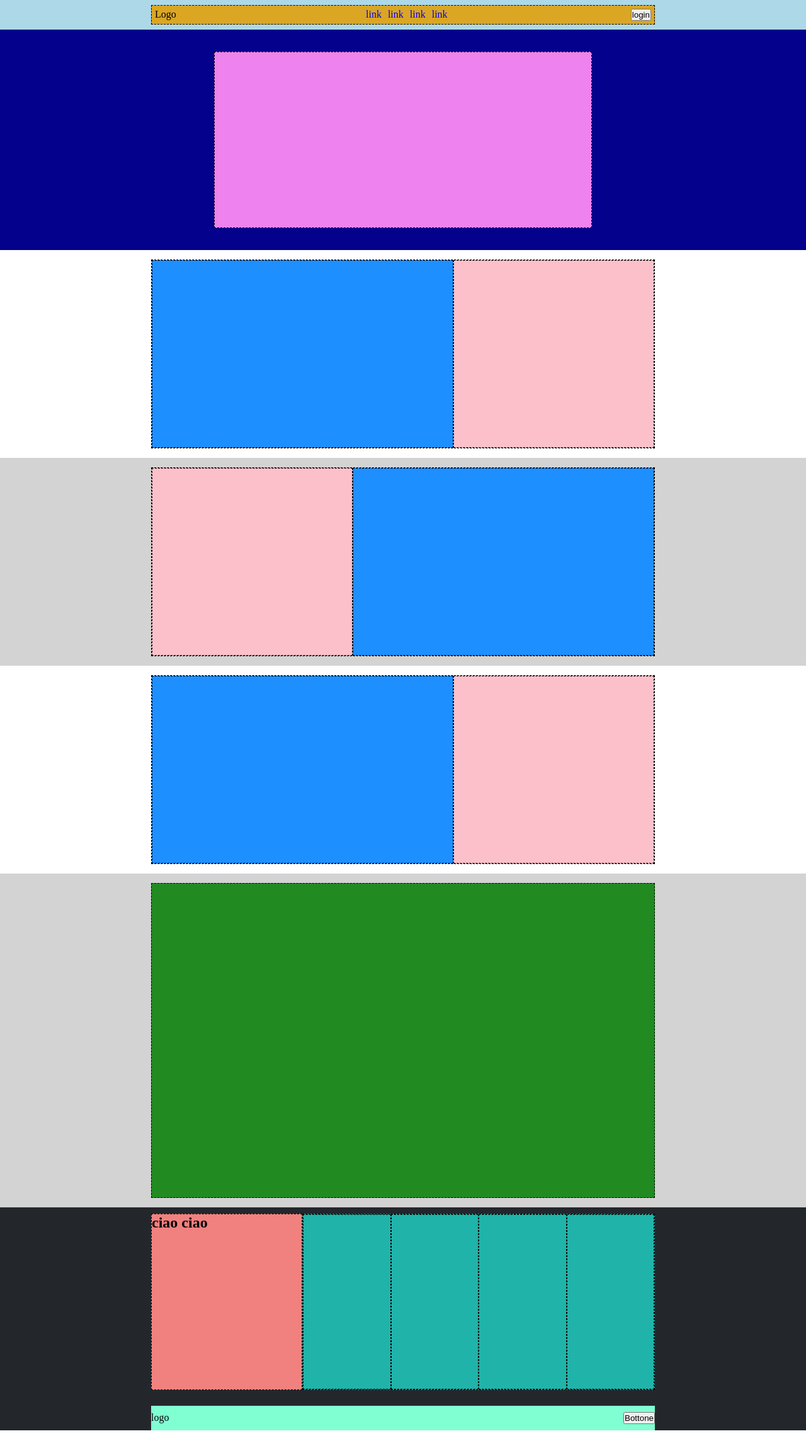
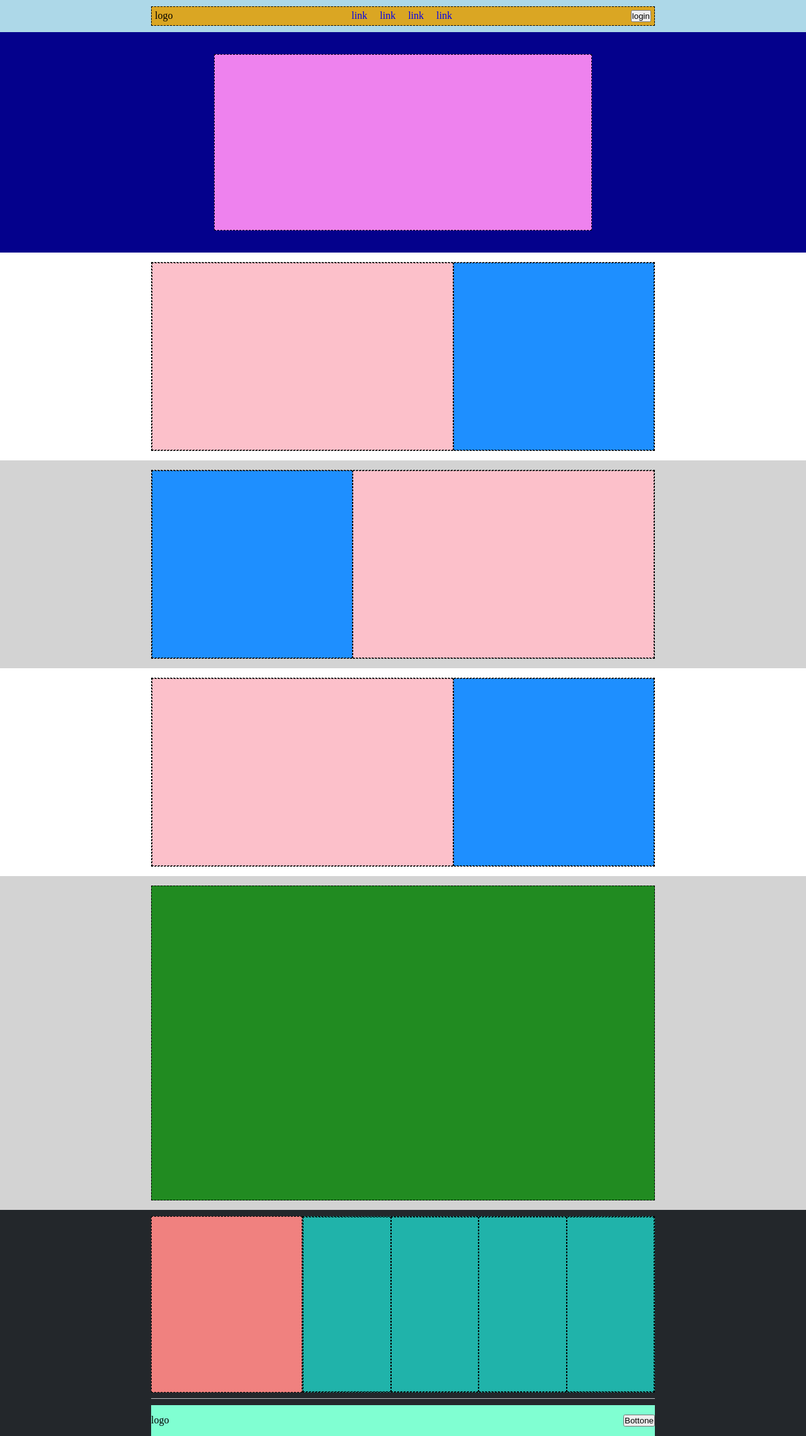
Before and after one commit to nicolaparutto/htmlcss-struttura-discord, a plain HTML site: page index.html in a window 1280 px wide. Shown: the whole page at 63% size. Drawn offline with Linux system fonts and the light colour scheme.

Commit message:
[ad]final corrections

```diff
--- a/assets/css/style.css
+++ b/assets/css/style.css
@@ -1,124 +1,118 @@
-/* ----main style---- */
+/* ===CSS Reset=== */
 *{
-   box-sizing: border-box;
    margin: 0;
    padding: 0;
+   box-sizing: border-box;
 }
 
-/* ----utility---- */
+/* ===Utility=== */
+/* ___debug e bor-line sono utility da rimuovere___ */
+.debug{
+   background-color: black;
+   border: 1px solid red;
+}
+.bor-line{
+   border: 1px dashed black;
+}
 .container{
-   margin: 0px auto;
+   margin: 0 auto;
    max-width: 800px;
 }
-
-.debug{
-   background-color: black; /*DIMENSION-DEBUG*/
-   border: 1px solid red;
+.bg-grey{
+   background-color: lightgray;
 }
 
-/* ====header style==== */
+/* =====Header style===== */
 header{
    background-color: #ADD8E8;
-   padding: 8px;
+   padding-top: 10px;
 }
+/* nav section */
 header .navbar{
    display: flex;
    justify-content: space-between;
+   background-color: #DAA623;
    padding: 5px;
-   border: 1px dashed black; /*DIMENSION-DEBUG*/
-   background-color: #DAA623;
 }
 .navbar nav ul{
    display: flex;
    list-style: none;
 }
-.navbar nav ul li{
-   padding-left: 10px;
+.navbar ul li{
+   padding: 0 10px;
 }
 .navbar nav ul li a{
    text-decoration: none;
 }
-/* ----hero section--- */
+/* hero section */
 .hero-section{
    background-color: #04018c;
-   width: 100%;
-   height: 350px; /*DIMENSION-DEBUG*/
+   height: 350px; /*Da Rimuovere*/
    display: flex;
    justify-content: center;
    align-items: center;
+   margin-top: 10px;
 }
 .hero-content{
    width: 600px;
-   height: 280px; /*DIMENSION-DEBUG*/
+   height: 280px; /*Da Rimuovere*/
    background-color: #EE82EE;
-   border: 1px dashed black; /*DIMENSION-DEBUG*/
    text-align: center;
 }
 
-/* ====banner section==== */
-.banner-section{
-   background-color: #fff;
+/* =====Main style===== */
+/* banner section */
+.banner-container{
    padding: 15px;
-}
-.bg-grey{
-   background-color: lightgray;
 }
 .banner{
    display: flex;
-   height: 300px; /*DIMENSION-DEBUG*/
-   border: 1px dashed black;
-}
-.banner .testo{
-   width: 40%;
-   background-color: #FCC0CA;
-   border: 1px dashed black; /*DIMENSION-DEBUG*/
+   height: 300px; /*Da Rimuovere*/
 }
 .banner .img{
    width: 60%;
+   background-color: #FCC0CA;
+}
+.banner .text{
+   width: 40%;
    background-color: #1E8FFF;
-   border: 1px dashed black; /*DIMENSION-DEBUG*/
+}
+.end-banner{
+   background-color: #218B21;
+   height: 500px; /*Da Rimuovere*/
 }
 
-.end-banner{
-   background-color: #218B21;
-   height: 500px; /*DIMENSION-DEBUG*/
-   border: 1px dashed black; /*DIMENSION-DEBUG*/
-}
-
-/* ====footer==== */
-/* ---footer section--- */
+/* =====Footer style===== */
 footer{
    background-color: #23272B;
 }
-
+/* footer section */
 footer section{
    display: flex;
-   height: 300px; /*DIMENSION-DEBUG*/
+   height: 300px; /*Da Rimuovere*/
    padding: 10px 0;
-
+   border-bottom: 1px solid #bbc0c3;
 }
-
-footer .footer-social{
+footer .footer-title{
    background-color: #F0817F;
-   height: 280px; /*DIMENSION-DEBUG*/
+   height: 280px; /*Da Rimuovere*/
    width: 30%;
-   border: 1px dashed black; /*DIMENSION-DEBUG*/
 }
 footer .footer-info{
    background-color: #20B3AA;
    display: flex;
-   height: 280px; /*DIMENSION-DEBUG*/
+   height: 280px; /*Da Rimuovere*/
    width: 70%;
-   border: 1px dashed black; /*DIMENSION-DEBUG*/
 }
 footer .footer-info div{
-   border: 1px dashed black;
-   width: 25%; /*DIMENSION-DEBUG*/
+   width: 25%;
+   border: 1px dashed black; /*Da Rimuovere*/
 }
+/* footer end */
 .footer-end{
    display: flex;
    justify-content: space-between;
    background-color: #80FFD2;
-   padding: 10px 0;
-   margin-top: 15px;
+   padding: 15px 0;
+   margin-top: 10px;
 }
--- a/index.html
+++ b/index.html
@@ -3,14 +3,15 @@
 <head>
    <meta charset="UTF-8">
    <meta name="viewport" content="width=device-width, initial-scale=1.0">
-   <title>Document</title>
+   <title>Discord site theme</title>
    <link rel="stylesheet" href="assets/css/style.css">
 </head>
 <body>
+
    <header>
       <section class="container">
-         <div class="navbar">
-            <span>Logo</span>
+         <div class="navbar bor-line">
+            <span>logo</span>
             <nav>
                <ul>
                   <li><a href="#">link</a></li>
@@ -22,61 +23,54 @@
             <button>login</button>
          </div>
       </section>
-
-   </header>
-   <main>
       <section class="hero-section">
-         <div class="hero-content">
-            <h1></h1>
+         <div class="hero-content bor-line">
          </div>
       </section>
-      <section class="banner-section">
-         <div class="banner-container container">
-            <div class="banner">
-               <div class="img"></div>
-               <div class="testo"></div>
+   </header>
+
+   <main>
+      <section>
+         <div class="banner-container">
+            <div class="banner-content container">
+               <div class="banner bor-line">
+                  <div class="img bor-line"></div>
+                  <div class="text bor-line"></div>
+               </div>
             </div>
          </div>
-      </section>
-      <section class="banner-section bg-grey">
-         <div class="banner-container container">
-            <div class="banner">
-               <div class="testo"></div>
-               <div class="img"></div>
+         <div class="banner-container bg-grey">
+            <div class="banner-content container">
+               <div class="banner bor-line">
+                  <div class="text bor-line"></div>
+                  <div class="img bor-line"></div>
+               </div>
             </div>
          </div>
-      </section>
-      <section class="banner-section">
-         <div class="banner-container container">
-            <div class="banner">
-               <div class="img"></div>
-               <div class="testo"></div>
+         <div class="banner-container">
+            <div class="banner-content container">
+               <div class="banner bor-line">
+                  <div class="img bor-line"></div>
+                  <div class="text bor-line"></div>
+               </div>
             </div>
          </div>
-      </section>
-      <section class="banner-section bg-grey">
-         <div class="banner-container container">
-            <div class="end-banner">
-
-            </div>
+         <div class="banner-container bg-grey">
+            <div class="end-banner bor-line container"></div>
          </div>
       </section>
    </main>
+
    <footer>
       <section class="container">
-         <div class="footer-social">
-            <h1>ciao ciao</h1>
+         <div class="footer-title bor-line">
+
          </div>
-         <div class="footer-info">
-            <div>
-            </div>
-            <div>
-            </div>
-            <div>
-            </div>
-            <div>
-            </div>
-
+         <div class="footer-info bor-line">
+            <div></div>
+            <div></div>
+            <div></div>
+            <div></div>
          </div>
       </section>
       <div class="footer-end container">
@@ -84,5 +78,6 @@
          <button>Bottone</button>
       </div>
    </footer>
+
 </body>
 </html>
```
